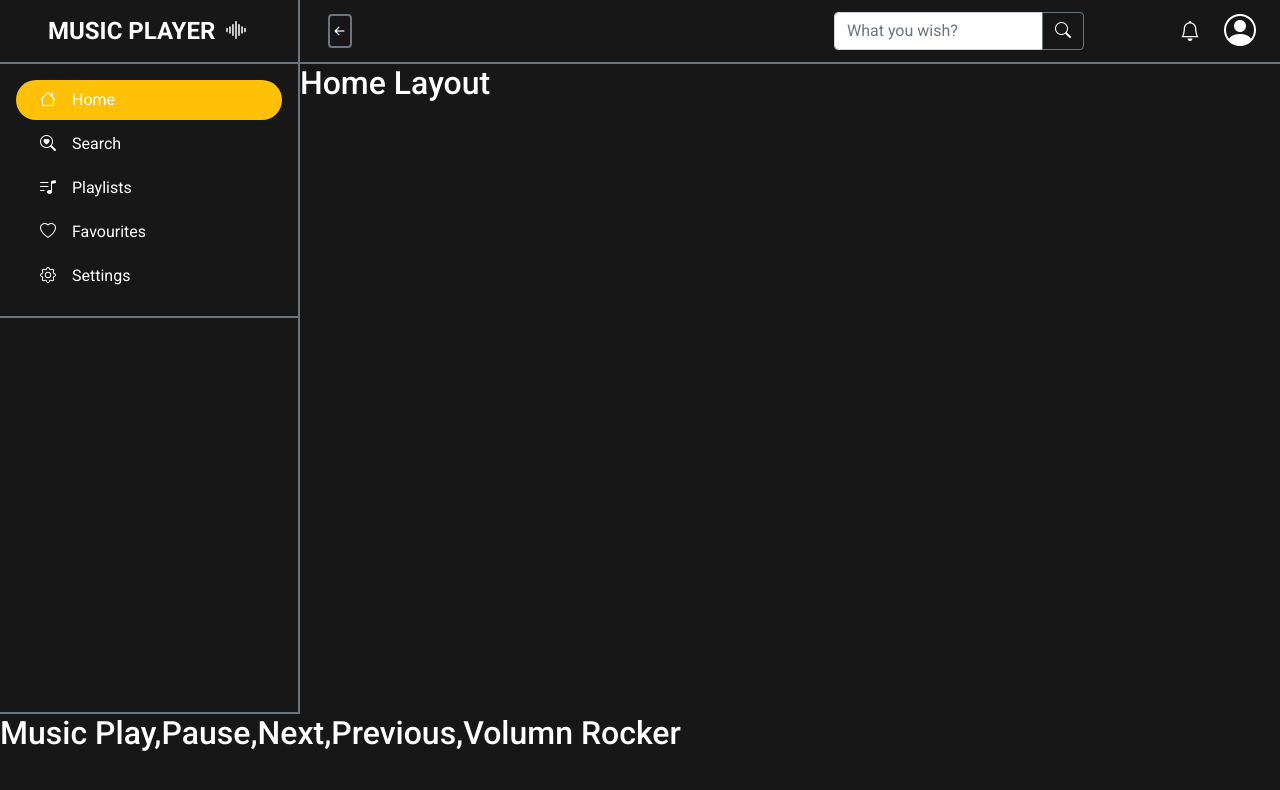
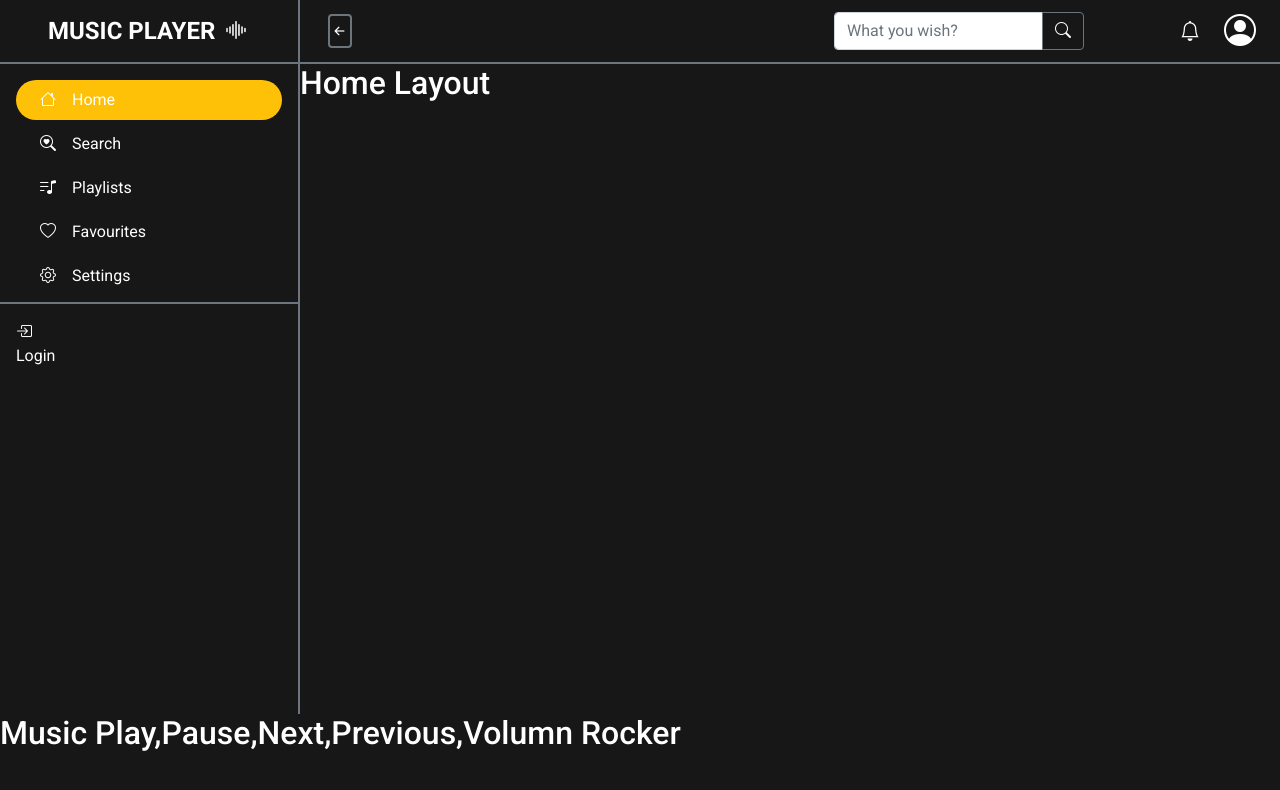
Before and after one commit to SHIVENDRA8004/Dendrite.ai-Typescript, a React (Create React App) app: page / in a window 1280 px wide. Shown: the top 790 px of the page. Built offline with nearby package versions, Linux system fonts and the light colour scheme.

Commit message:
Creating sidebar

```diff
--- a/src/compoents/layouts/Sidebar.tsx
+++ b/src/compoents/layouts/Sidebar.tsx
@@ -2,7 +2,6 @@ import { useState } from "react";
 const Sidebar = () => {
   const [active, setActive] = useState(["bg-warning", "", "", "", ""]);
   const HandleClick = (a: number) => {
-    // setActive(active[a]) = "bg-warning";
     if (a === 0) {
       setActive(["bg-warning", "", "", "", ""]);
     }
@@ -21,7 +20,7 @@ const Sidebar = () => {
   };
   return (
     <div className="border-bottom border-end border-secondary border-2" style={{ width: "300px", height: "650px" }}>
-      <div className="border-bottom border-secondary border-2 p-3">
+      <div className="border-bottom border-secondary border-2 p-3 " style={{ height: "240px" }}>
         <ul className="nav nav-pills flex-column ">
           <li className="nav-item">
             <div
@@ -86,6 +85,12 @@ const Sidebar = () => {
           </li>
         </ul>
       </div>
+      <div className="d-flex align-items-bottom justify-content-center p-3 " style={{ height: "410px" }}>
+        <div className="w-100 ">
+          <i className="bi bi-box-arrow-in-right me-3 bg-transparent"></i>
+          <div>Login</div>
+        </div>
+      </div>
     </div>
   );
 };
--- a/src/index.css
+++ b/src/index.css
@@ -6,3 +6,11 @@
   background-color: #171717;
   color: #ffffff;
 }
+.center {
+  display: flex;
+  justify-content: center;
+  align-items: center;
+}
+.btn-pad {
+  padding: 5px 20px 5px 20px !important;
+}
```
